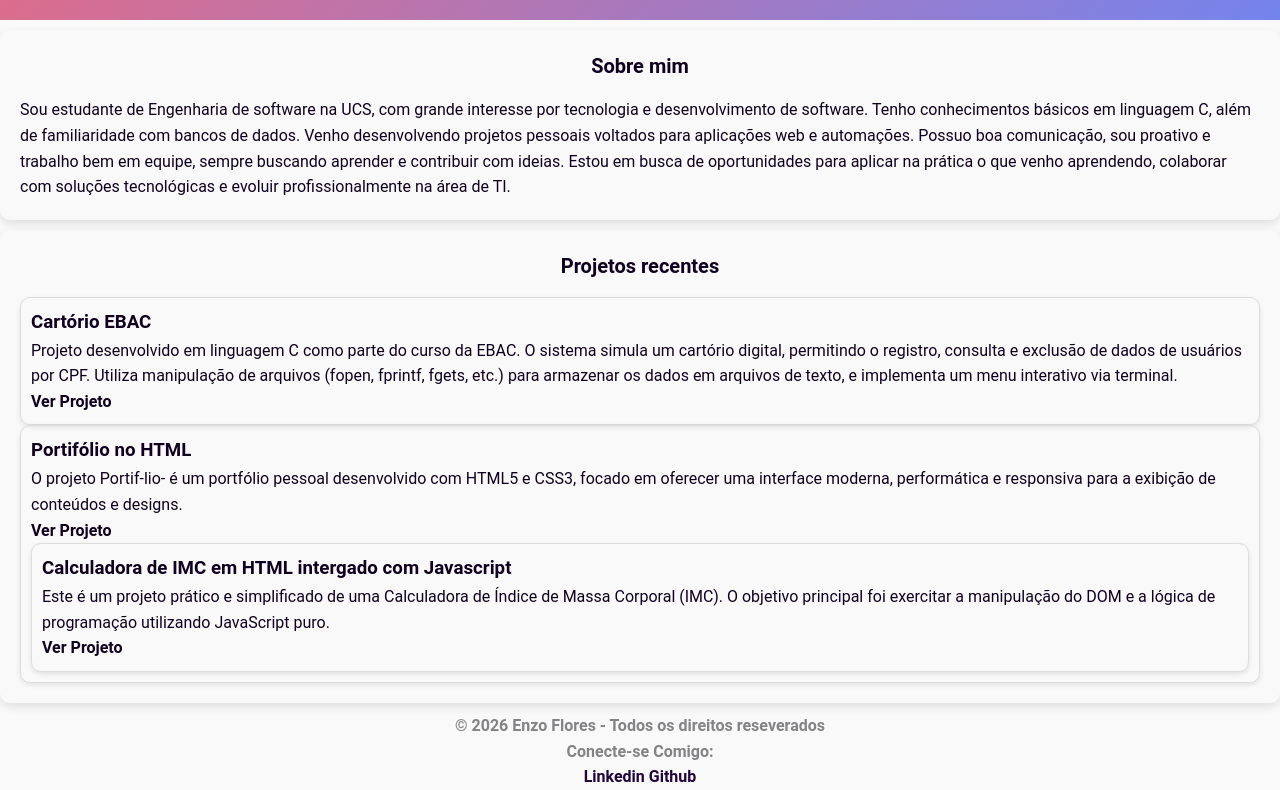
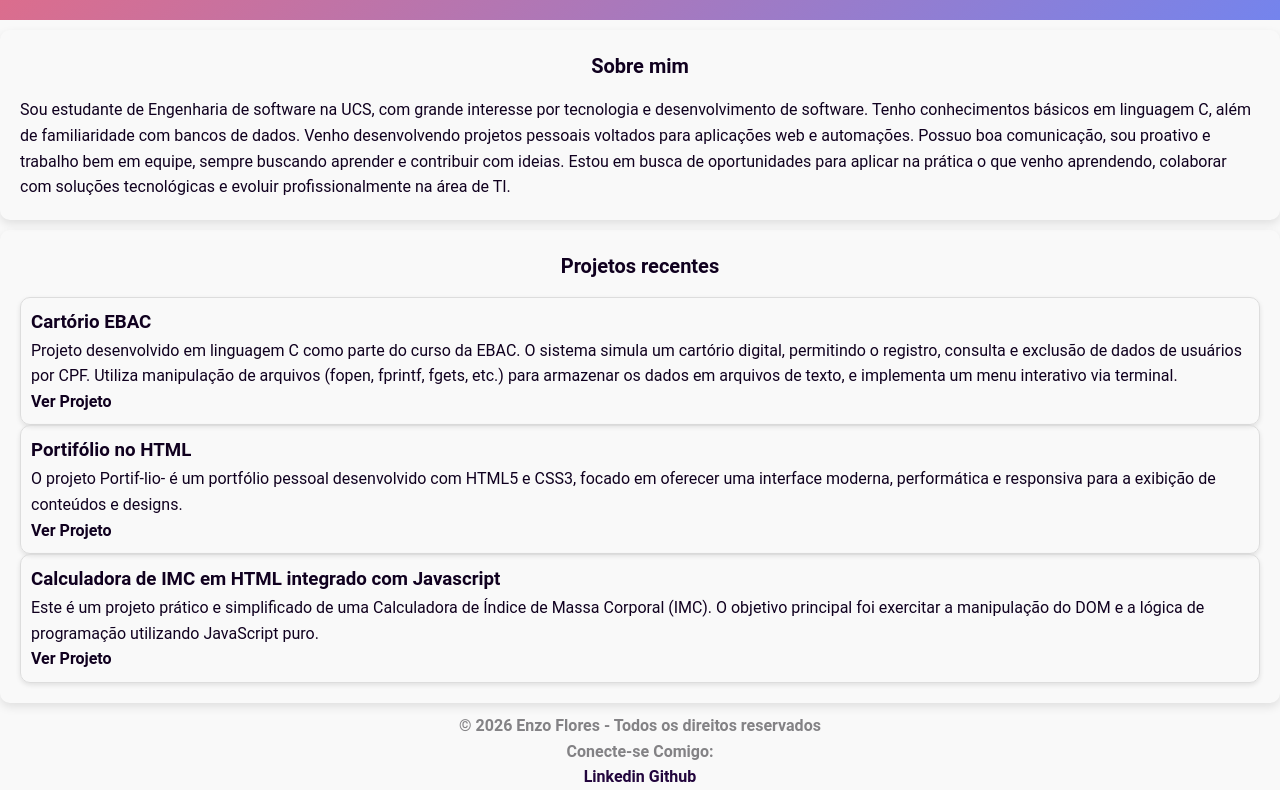
Before and after one commit to EnzoFlores10/Portif-lio-, a plain HTML site: page index.html in a window 1280 px wide. Shown: the part 121-911 px from the top of the page. Drawn offline with Linux system fonts and the light colour scheme.

Commit message:
Update index.html

```diff
--- a/index.html
+++ b/index.html
@@ -44,12 +44,16 @@ Possuo boa comunicação, sou proativo e trabalho bem em equipe, sempre buscando
                 <h3>Portifólio no HTML</h3>
                 <p>O projeto Portif-lio- é um portfólio pessoal desenvolvido com HTML5 e CSS3, focado em oferecer uma interface moderna, performática e responsiva para a exibição de conteúdos e designs.</p>
                 <a href="https://github.com/EnzoFlores10/Portif-lio-">Ver Projeto</a>
+             </article>
 
-                 <article>
-                <h3>Calculadora de IMC em HTML intergado com Javascript</h3>
+             <article>
+                <h3>Calculadora de IMC em HTML integrado com Javascript</h3>
                 <p>Este é um projeto prático e simplificado de uma Calculadora de Índice de Massa Corporal (IMC). O objetivo principal foi exercitar a manipulação do DOM e a lógica de programação utilizando JavaScript puro.</p>
                 <a href="https://github.com/EnzoFlores10/CalculadoraIMC">Ver Projeto</a>
-            </article>
+                 </article>
+
+
+
 
 
          </section>
@@ -57,7 +61,7 @@ Possuo boa comunicação, sou proativo e trabalho bem em equipe, sempre buscando
     </main>
     <!--Rodapé -->
          <footer>
-         <p>&COPY;  2026 Enzo Flores - Todos os direitos reseverados</p>
+         <p>&COPY;  2026 Enzo Flores - Todos os direitos reservados</p>
          <p>Conecte-se Comigo: </p>
          <a href="https://www.linkedin.com/in/enzo-flores-3a8768242/">Linkedin</a>
          <a href="https://github.com/EnzoFlores10">Github</a>
```
